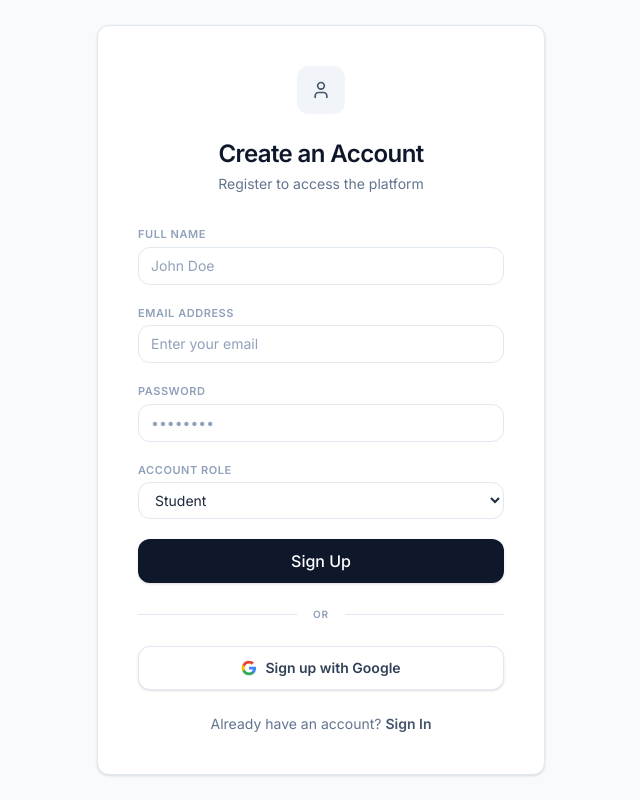
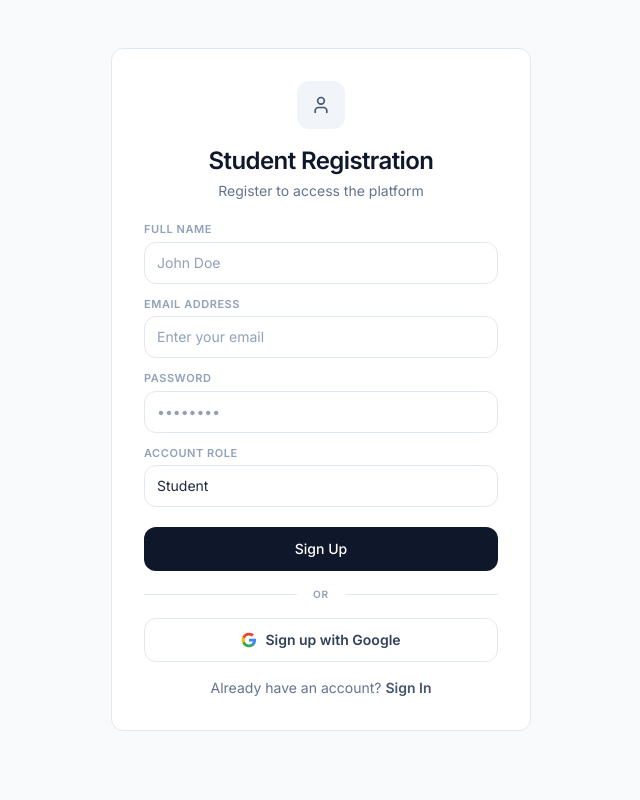
Before and after one commit to Kirtiman-Senapati/Prototype, a React (Vite) app in the folder Frontend/: page /register in a window 1280 px wide. Shown: the whole page, without its empty margins (319-959 px from the left). Built offline with nearby package versions, Linux system fonts and the light colour scheme; no server answers.

Commit message:
Google Auth version 2  working perfectly but ui height not perfect

```diff
--- a/Frontend/src/pages/auth/LoginPage.jsx
+++ b/Frontend/src/pages/auth/LoginPage.jsx
@@ -80,18 +80,18 @@ const LoginPage = () => {
   }, [authUser, navigate]);
 
   return (
-    <div className="flex flex-col items-center justify-center min-h-screen bg-[#F8FAFC] p-4">
-      <div className="w-full max-w-md bg-white rounded-xl border border-slate-200 p-8 sm:p-10 shadow-sm">
-        <div className="flex justify-center mb-6">
+    <div className="flex flex-col items-center justify-start min-h-screen bg-[#F8FAFC] p-4 py-8 md:py-12">
+      <div className="w-full max-w-[420px] bg-white rounded-xl border border-slate-200 p-7 sm:p-8">
+        <div className="flex justify-center mb-4">
           <div className="w-12 h-12 bg-slate-100 rounded-lg flex items-center justify-center text-slate-600">
             <Lock size={20} />
           </div>
         </div>
 
-        <h1 className="text-2xl font-bold text-center text-slate-900 tracking-tight mb-1">Welcome Back</h1>
-        <p className="text-center text-slate-500 mb-8 text-sm">Sign in to continue to your dashboard</p>
+        <h1 className="text-2xl font-bold text-center text-slate-900 tracking-tight mb-1">Portal Login</h1>
+        <p className="text-center text-slate-500 mb-5 text-sm">Sign in to continue to your dashboard</p>
 
-        <form onSubmit={handleSubmit} className="space-y-5">
+        <form onSubmit={handleSubmit} className="space-y-4">
             <div className="space-y-1">
                 <label className="block text-[11px] font-bold text-slate-400 uppercase tracking-wider mb-1">Email Address</label>
                 <div className="relative">
@@ -102,12 +102,12 @@ const LoginPage = () => {
                       type="email"
                       name="email"
                       placeholder="Enter your email"
-                      className={`block w-full pl-10 pr-3 py-2.5 border ${errors.email ? 'border-red-300 focus:border-red-400' : 'border-slate-200'} rounded-lg text-sm placeholder-slate-400 focus:outline-none focus:border-slate-400 transition-all bg-white`}
+                      className={`block w-full pl-10 pr-3 py-2.5 border ${errors.email ? 'border-rose-200 focus:border-rose-300' : 'border-slate-200'} rounded-lg text-sm placeholder-slate-400 focus:outline-none focus:border-slate-400 transition-all bg-white`}
                       value={formData.email}
                       onChange={handleChange}
                   />
                 </div>
-                {errors.email && <p className="text-red-500 text-xs mt-1 ml-1">{errors.email}</p>}
+                {errors.email && <p className="text-rose-500 text-[11px] font-medium mt-1 pl-1">{errors.email}</p>}
             </div>
 
             <div className="space-y-1">
@@ -125,12 +125,12 @@ const LoginPage = () => {
                       type="password"
                       name="password"
                       placeholder="••••••••"
-                      className={`block w-full pl-10 pr-3 py-2.5 border ${errors.password ? 'border-red-300 focus:border-red-400' : 'border-slate-200'} rounded-lg text-sm placeholder-slate-400 focus:outline-none focus:border-slate-400 transition-all bg-white`}
+                      className={`block w-full pl-10 pr-3 py-2.5 border ${errors.password ? 'border-rose-200 focus:border-rose-300' : 'border-slate-200'} rounded-lg text-sm placeholder-slate-400 focus:outline-none focus:border-slate-400 transition-all bg-white`}
                       value={formData.password}
                       onChange={handleChange}
                   />
                 </div>
-                {errors.password && <p className="text-red-500 text-xs mt-1 ml-1">{errors.password}</p>}
+                {errors.password && <p className="text-rose-500 text-[11px] font-medium mt-1 pl-1">{errors.password}</p>}
             </div>
 
             <div className="space-y-1">
@@ -154,7 +154,7 @@ const LoginPage = () => {
 
             <button
                 type="submit"
-                className="w-full mt-6 py-2.5 px-4 bg-slate-900 hover:bg-slate-800 text-white font-medium rounded-lg text-sm transition-all flex justify-center items-center disabled:opacity-70 disabled:cursor-not-allowed shadow-sm"
+                className="w-full mt-6 py-2.5 px-4 bg-slate-900 hover:bg-slate-800 text-white font-medium rounded-lg text-sm transition-all flex justify-center items-center disabled:opacity-70 disabled:cursor-not-allowed"
                 disabled={isLoggingIn}
             >
                 {isLoggingIn ? (
@@ -176,7 +176,7 @@ const LoginPage = () => {
             <button
                 type="button"
                 onClick={() => handleGoogleLogin()}
-                className="w-full py-2.5 px-4 bg-white hover:bg-slate-50 border border-slate-200 text-slate-700 font-semibold rounded-lg text-sm transition-all flex justify-center items-center disabled:opacity-70 disabled:cursor-not-allowed shadow-sm"
+                className="w-full py-2.5 px-4 bg-white hover:bg-slate-50 border border-slate-200 text-slate-700 font-semibold rounded-lg text-sm transition-all flex justify-center items-center disabled:opacity-70 disabled:cursor-not-allowed"
                 disabled={isLoggingIn}
             >
                 <svg className="w-4 h-4 mr-2" viewBox="0 0 24 24" fill="none" xmlns="http://www.w3.org/2000/svg">
--- a/Frontend/src/pages/auth/RegisterPage.jsx
+++ b/Frontend/src/pages/auth/RegisterPage.jsx
@@ -25,12 +25,53 @@ const RegisterPage = () => {
     onError: (error) => console.log('Google Signup Failed:', error)
   });
 
+  const [errors, setErrors] = useState({});
+
   const handleChange = (e) => {
-    setFormData((prev) => ({ ...prev, [e.target.name]: e.target.value }));
+    const { name, value } = e.target;
+    setFormData((prev) => ({ ...prev, [name]: value }));
+    if (errors[name]) {
+        setErrors((prev) => ({ ...prev, [name]: "" }));
+    }
+  };
+
+  const validateForm = () => {
+    const newErrors = {};
+    const name = formData.name.trim();
+    const email = formData.email.trim();
+    const password = formData.password.trim();
+
+    if (!name) {
+        newErrors.name = "Full Name is required";
+    } else if (name.length < 3) {
+        newErrors.name = "Name must be at least 3 characters";
+    } else if (!/^[a-zA-Z\s]+$/.test(name)) {
+        newErrors.name = "Name should only contain letters";
+    }
+
+    const emailRegex = /^\w+([\.-]?\w+)*@\w+([\.-]?\w+)*(\.\w{2,3})+$/;
+    if (!email) {
+        newErrors.email = "Email Address is required";
+    } else if (!emailRegex.test(email)) {
+        newErrors.email = "Please enter a valid email address";
+    }
+
+    if (!password) {
+        newErrors.password = "Password is required";
+    } else if (password.length < 6) {
+        newErrors.password = "Password must be at least 6 characters";
+    } else if (/\s/.test(password)) {
+        newErrors.password = "Password cannot contain spaces";
+    }
+
+    setErrors(newErrors);
+    return Object.keys(newErrors).length === 0;
   };
 
   const handleSubmit = (e) => {
     e.preventDefault();
+    if (!validateForm()) return;
+
     setIsSubmitting(true);
     dispatch(registerUser(formData)).then((res) => {
       setIsSubmitting(false);
@@ -59,62 +100,62 @@ const RegisterPage = () => {
   }, [authUser, navigate]);
 
   return (
-    <div className="flex flex-col items-center justify-center min-h-screen bg-[#F8FAFC] p-4">
-      <div className="card w-full max-w-md p-8 sm:p-10">
-        <div className="flex justify-center mb-6">
+    <div className="flex flex-col items-center justify-start min-h-screen bg-[#F8FAFC] p-4 py-8 md:py-12">
+      <div className="w-full max-w-[420px] bg-white rounded-xl border border-slate-200 p-7 sm:p-8">
+        <div className="flex justify-center mb-4">
           <div className="w-12 h-12 bg-slate-100 rounded-lg flex items-center justify-center text-slate-600">
             <User size={20} />
           </div>
         </div>
 
-        <h1 className="text-2xl font-bold text-center text-slate-900 tracking-tight mb-1">Create an Account</h1>
-        <p className="text-center text-slate-500 mb-8 text-sm">Register to access the platform</p>
+        <h1 className="text-2xl font-bold text-center text-slate-900 tracking-tight mb-1">Student Registration</h1>
+        <p className="text-center text-slate-500 mb-5 text-sm">Register to access the platform</p>
 
-        <form onSubmit={handleSubmit} className="space-y-5">
-            <div>
-                <label className="label">Full Name</label>
+        <form onSubmit={handleSubmit} className="space-y-3">
+            <div className="space-y-1">
+                <label className="block text-[11px] font-bold text-slate-400 uppercase tracking-wider mb-1">Full Name</label>
                 <input
                     type="text"
                     name="name"
                     placeholder="John Doe"
-                    className="input"
+                    className={`block w-full px-3 py-2.5 border ${errors.name ? 'border-rose-200 focus:border-rose-300' : 'border-slate-200'} rounded-lg text-sm placeholder-slate-400 focus:outline-none focus:border-slate-400 transition-all bg-white`}
                     value={formData.name}
                     onChange={handleChange}
-                    required
                 />
+                {errors.name && <p className="text-rose-500 text-[11px] font-medium mt-1 pl-1">{errors.name}</p>}
             </div>
 
-            <div>
-                <label className="label">Email Address</label>
+            <div className="space-y-1">
+                <label className="block text-[11px] font-bold text-slate-400 uppercase tracking-wider mb-1">Email Address</label>
                 <input
                     type="email"
                     name="email"
                     placeholder="Enter your email"
-                    className="input"
+                    className={`block w-full px-3 py-2.5 border ${errors.email ? 'border-rose-200 focus:border-rose-300' : 'border-slate-200'} rounded-lg text-sm placeholder-slate-400 focus:outline-none focus:border-slate-400 transition-all bg-white`}
                     value={formData.email}
                     onChange={handleChange}
-                    required
                 />
+                {errors.email && <p className="text-rose-500 text-[11px] font-medium mt-1 pl-1">{errors.email}</p>}
             </div>
 
-            <div>
-                <label className="label">Password</label>
+            <div className="space-y-1">
+                <label className="block text-[11px] font-bold text-slate-400 uppercase tracking-wider mb-1">Password</label>
                 <input
                     type="password"
                     name="password"
                     placeholder="••••••••"
-                    className="input"
+                    className={`block w-full px-3 py-2.5 border ${errors.password ? 'border-rose-200 focus:border-rose-300' : 'border-slate-200'} rounded-lg text-sm placeholder-slate-400 focus:outline-none focus:border-slate-400 transition-all bg-white`}
                     value={formData.password}
                     onChange={handleChange}
-                    required
                 />
+                {errors.password && <p className="text-rose-500 text-[11px] font-medium mt-1 pl-1">{errors.password}</p>}
             </div>
 
-            <div>
-                 <label className="label">Account Role</label>
+            <div className="space-y-1">
+                 <label className="block text-[11px] font-bold text-slate-400 uppercase tracking-wider mb-1">Account Role</label>
                  <select
                      name="role"
-                     className="input bg-white w-full"
+                     className="block w-full px-3 py-2.5 border border-slate-200 rounded-lg text-sm focus:outline-none focus:border-slate-400 transition-all bg-white appearance-none text-slate-800"
                      value={formData.role}
                      onChange={handleChange}
                  >
@@ -126,7 +167,7 @@ const RegisterPage = () => {
 
             <button
                 type="submit"
-                className="btn-primary w-full mt-4 flex justify-center items-center h-11"
+                className="w-full mt-5 py-2.5 px-4 bg-slate-900 hover:bg-slate-800 text-white font-medium rounded-lg text-sm transition-all flex justify-center items-center disabled:opacity-70 disabled:cursor-not-allowed h-11"
                 disabled={isSubmitting}
             >
                 {isSubmitting ? "Registering..." : "Sign Up"}
@@ -141,7 +182,7 @@ const RegisterPage = () => {
             <button
                 type="button"
                 onClick={() => handleGoogleSignup()}
-                className="w-full mt-4 py-2.5 px-4 bg-white hover:bg-slate-50 border border-slate-200 text-slate-700 font-semibold rounded-lg text-sm transition-all flex justify-center items-center disabled:opacity-70 disabled:cursor-not-allowed shadow-sm h-11"
+                className="w-full mt-3 py-2.5 px-4 bg-white hover:bg-slate-50 border border-slate-200 text-slate-700 font-semibold rounded-lg text-sm transition-all flex justify-center items-center disabled:opacity-70 disabled:cursor-not-allowed h-11"
                 disabled={isSubmitting}
             >
                 <svg className="w-4 h-4 mr-2" viewBox="0 0 24 24" fill="none" xmlns="http://www.w3.org/2000/svg">
@@ -153,7 +194,7 @@ const RegisterPage = () => {
                 Sign up with Google
             </button>
 
-            <div className="text-center mt-6">
+            <div className="text-center mt-4">
                   <p className="text-sm text-slate-500">
                     Already have an account? <Link to="/login" className="font-semibold text-slate-600 hover:text-slate-900 hover:underline transition-colors">Sign In</Link>
                   </p>
```
Also changed, not shown: 1 other file (tests, documents, lock files or other folders).
